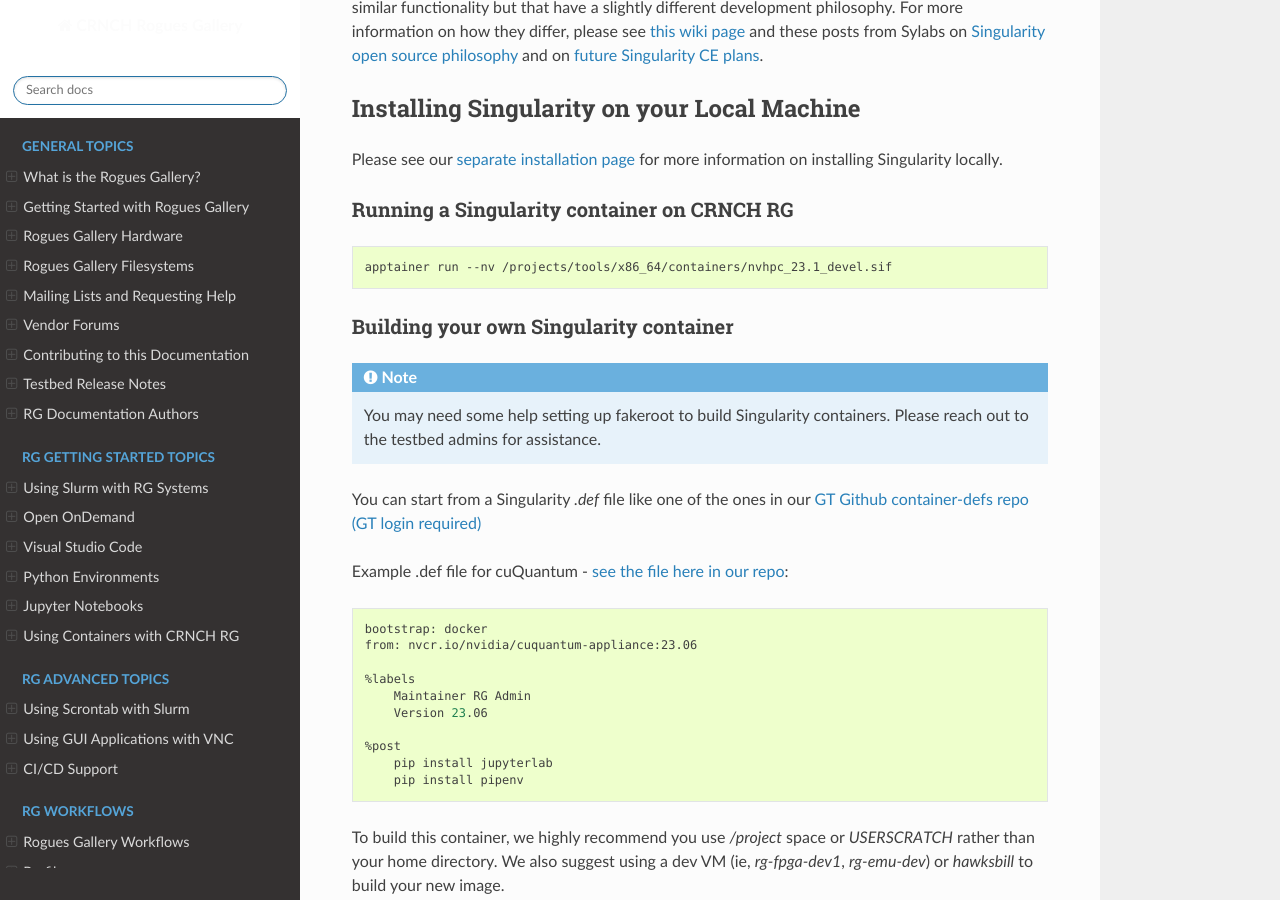
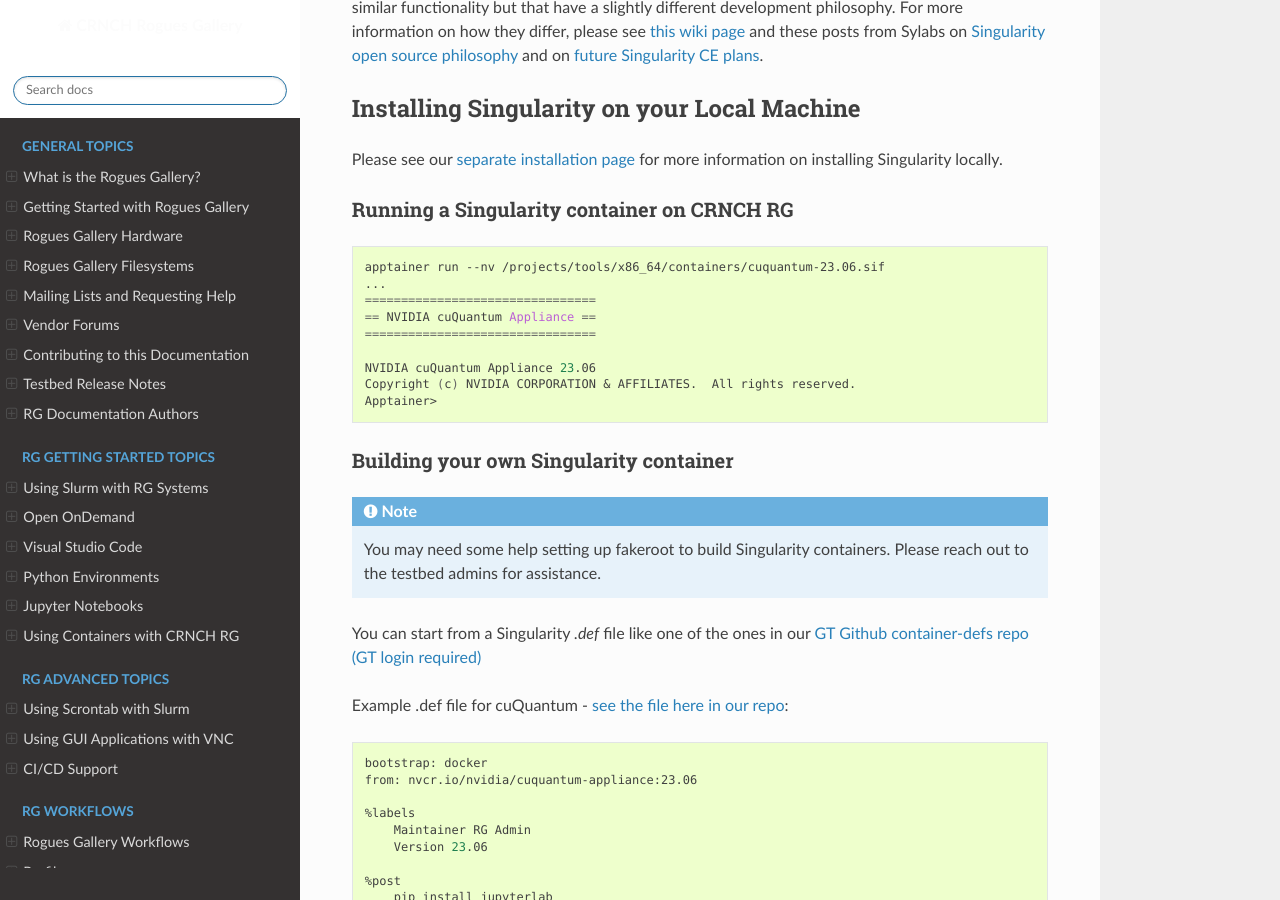
Before and after one commit to gt-crnch-rg/read-the-docs, a Sphinx documentation site: the page built from docs/containers/containers-singularity.rst, in a window 1280 px wide and 900 px high, scrolled down 532 px. Built offline with Sphinx 7.4.7 and the Read the Docs theme 2.0.0, drawn with Linux system fonts in a browser that asks for light colours; pages that are not in the unit, such as notebooks, are missing from menus.

Commit message:
Update containers-singularity.rst

```diff
--- a/docs/containers/containers-singularity.rst
+++ b/docs/containers/containers-singularity.rst
@@ -22,8 +22,15 @@
 
 .. code:: shell
 
-    apptainer run --nv /projects/tools/x86_64/containers/nvhpc_23.1_devel.sif
+    apptainer run --nv /projects/tools/x86_64/containers/cuquantum-23.06.sif
+    ...
+    ================================
+    == NVIDIA cuQuantum Appliance ==
+    ================================
 
+    NVIDIA cuQuantum Appliance 23.06
+    Copyright (c) NVIDIA CORPORATION & AFFILIATES.  All rights reserved.
+    Apptainer>
 
 Building your own Singularity container
 ~~~~~~~~~~~~~~~~~~~~~~~~~~~~~~~~~~~~~~~
```
